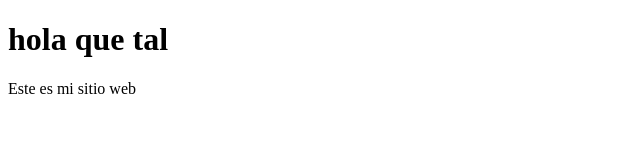
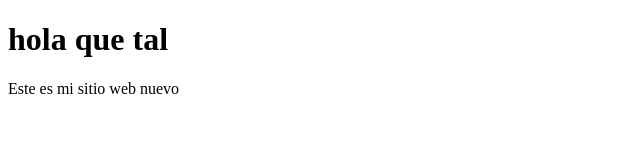
Before and after one commit to SoyZetta/proyectoDemoCursoPrework, a plain HTML site: page index.html in a window 1280 px wide. Shown: the full height of the page, 0-640 px from the left. Drawn offline with Linux system fonts and the light colour scheme.

Commit message:
second commit

```diff
--- a/index.html
+++ b/index.html
@@ -8,6 +8,6 @@
 </head>
 <body>
     <h1>hola que tal</h1>
-    <p>Este es mi sitio web</p>
+    <p>Este es mi sitio web nuevo</p>
 </body>
 </html>
```
